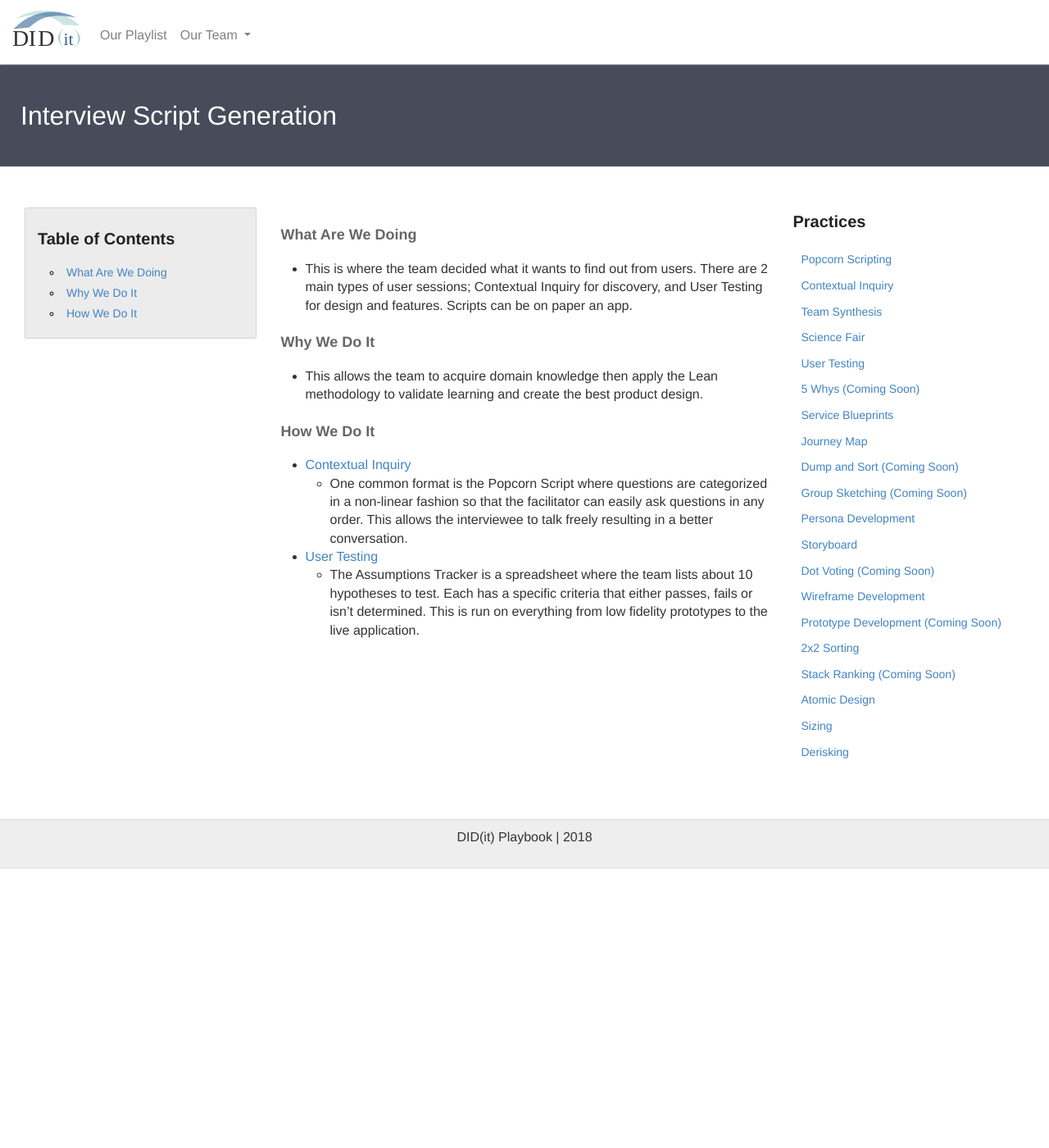
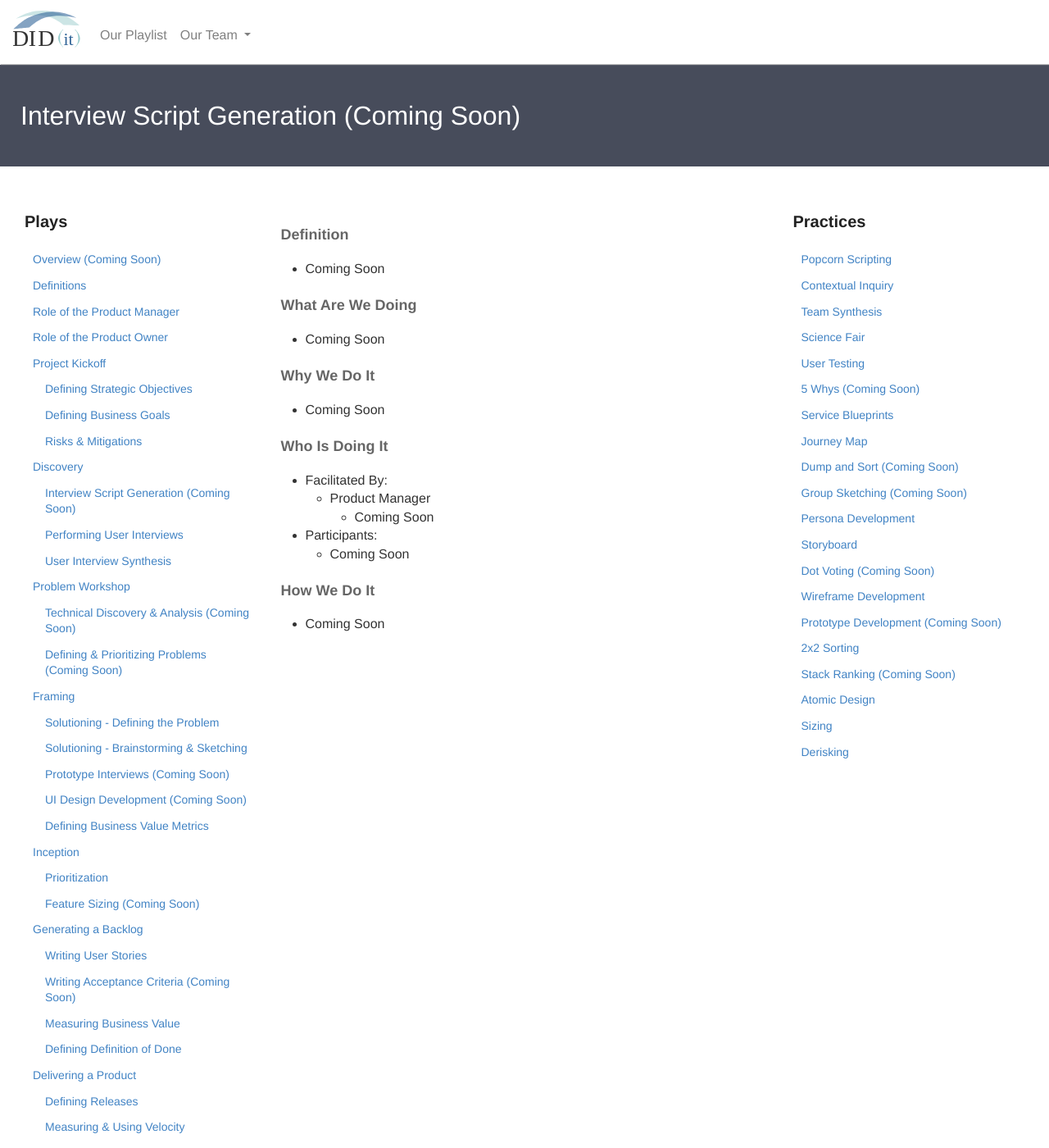
Before and after one commit to KnightPointSystems/kps_playbook, a Jekyll site: the page built from interview-script-generation.md, in a window 1280 px wide and 1400 px high. Shown: the whole window at 82% size. Built offline with Jekyll 4.4.1, drawn with Linux system fonts in a browser that asks for light colours; nearby versions of some CDN libraries; some of the changed text lies outside the part shown.

Commit message:
Updated with coming soon

```diff
--- a/interview-script-generation.md
+++ b/interview-script-generation.md
@@ -1,59 +1,57 @@
 ---
 layout: page
-title: Interview Script Generation
-header: Interview Script Generation
+title: Interview Script Generation (Coming Soon)
+header: Interview Script Generation (Coming Soon)
 permalink: /interview-script-generation/
 ---
 <div class="row">
     <div class="col-md-3">
-        <div class="toc">
-            <h3>Table of Contents</h3>
-                <ul>
-                    <li>
-                        <a href="#What">
-                            What Are We Doing
-                        </a>
-                    </li>
-                    <li>
-                        <a href="#Why">
-                            Why We Do It
-                        </a>
-                    </li>
-                    <li>
-                        <a href="#How">
-                            How We Do It
-                        </a>
-                     </li>
-                   </ul>
-        </div>
+        {% include product-plays.html %}
     </div>
     <div class="col-md-6">
+        <h4 class="Definition" id="Definition">
+            Definition
+        </h4>
+			<ul>
+				<li>Coming Soon</li>
+			</ul>
         <h4 class="What" id="What">
             What Are We Doing
         </h4>
-	<ul>
-        <li>This is where the team decided what it wants to find out from users. There are 2 main types of user sessions; Contextual Inquiry for discovery, and User Testing for design and features. Scripts can be on paper an app. </li>
-	</ul>
+	   <ul>
+        <li>Coming Soon</li>
+	    </ul>
         <h4 class="Why" id="Why">
             Why We Do It
         </h4>
-    <ul>
-        <li>This allows the team to acquire domain knowledge then apply the Lean methodology to validate learning and create the best product design.</li>
-	</ul>
-<h4 class="How" id="How">
-    How We Do It
-</h4>
-<ul>
-    <li><a href="{{ site.baseurl }}/contextual-inquiry">Contextual Inquiry</a></li>
-        <ul>
-            <li>One common format is the Popcorn Script where questions are categorized in a non-linear fashion so that the facilitator can easily ask questions in any order. This allows the interviewee to talk freely resulting in a better conversation.</li>
-        </ul>
-    <li><a href="{{ site.baseurl }}/user-testing">User Testing</a></li>
-        <ul>
-            <li>The Assumptions Tracker is a spreadsheet where the team lists about 10 hypotheses to test. Each has a specific criteria that either passes, fails or isn’t determined. This is run on everything from low fidelity prototypes to the live application.</li>
-        </ul>
-</ul>
+            <ul>
+         		<li>Coming Soon</li>
+	        </ul>
+        <h4 class="Who" id="Who">
+            Who Is Doing It
+        </h4>
+            <ul>
+                <li>Facilitated By:
+                <ul>
+					<li>Product Manager</li>
+						<ul>
+						  <li>Coming Soon</li>
+						</ul>
+					</ul>
+					<li>Participants:</li>
+					  <ul>
+						  <li>Coming Soon</li>
+                  	  </ul>
+                </li>
+            </ul>
+        <h4 class="How" id="How">
+            How We Do It
+        </h4>
+			<ul>
+         		<li>Coming Soon</li>
+	        </ul>
     </div>
     <div class="col-md-3">
-        {% include design-plays.html %}
+                {% include design-plays.html %}
     </div>
+</div>
```
